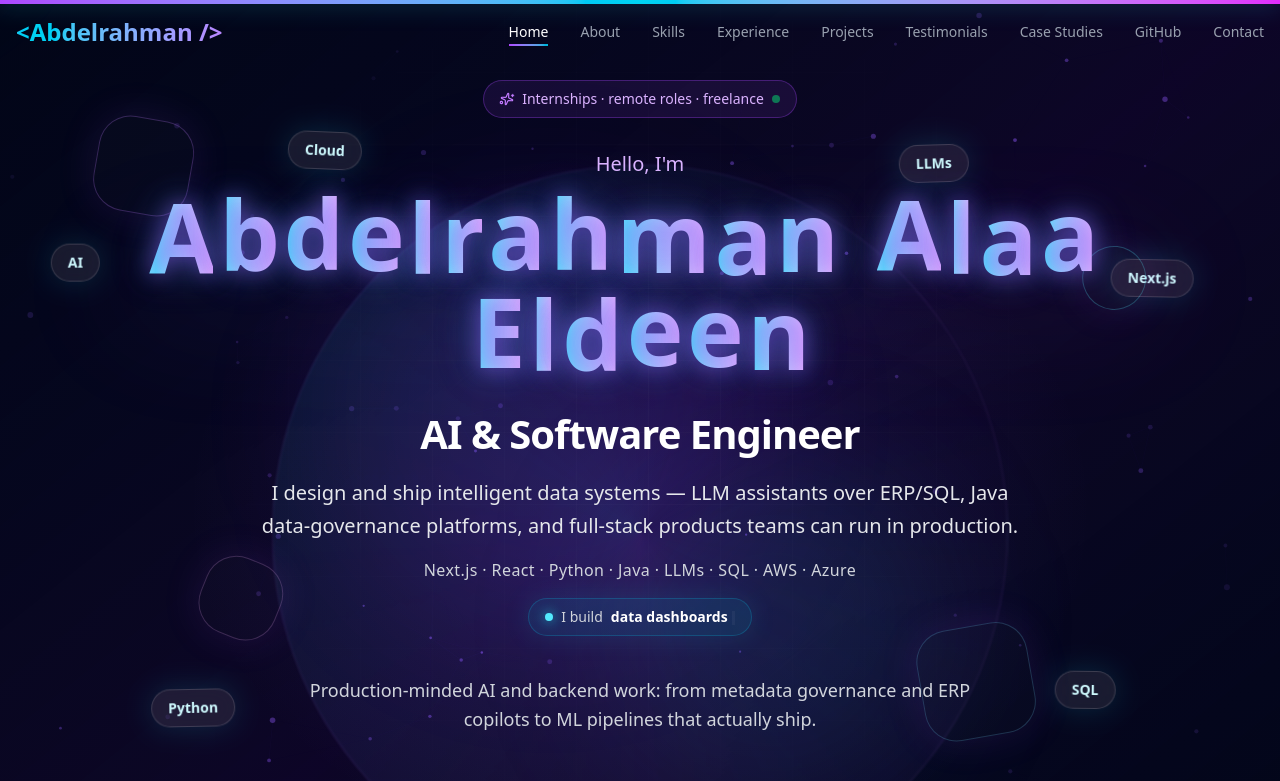
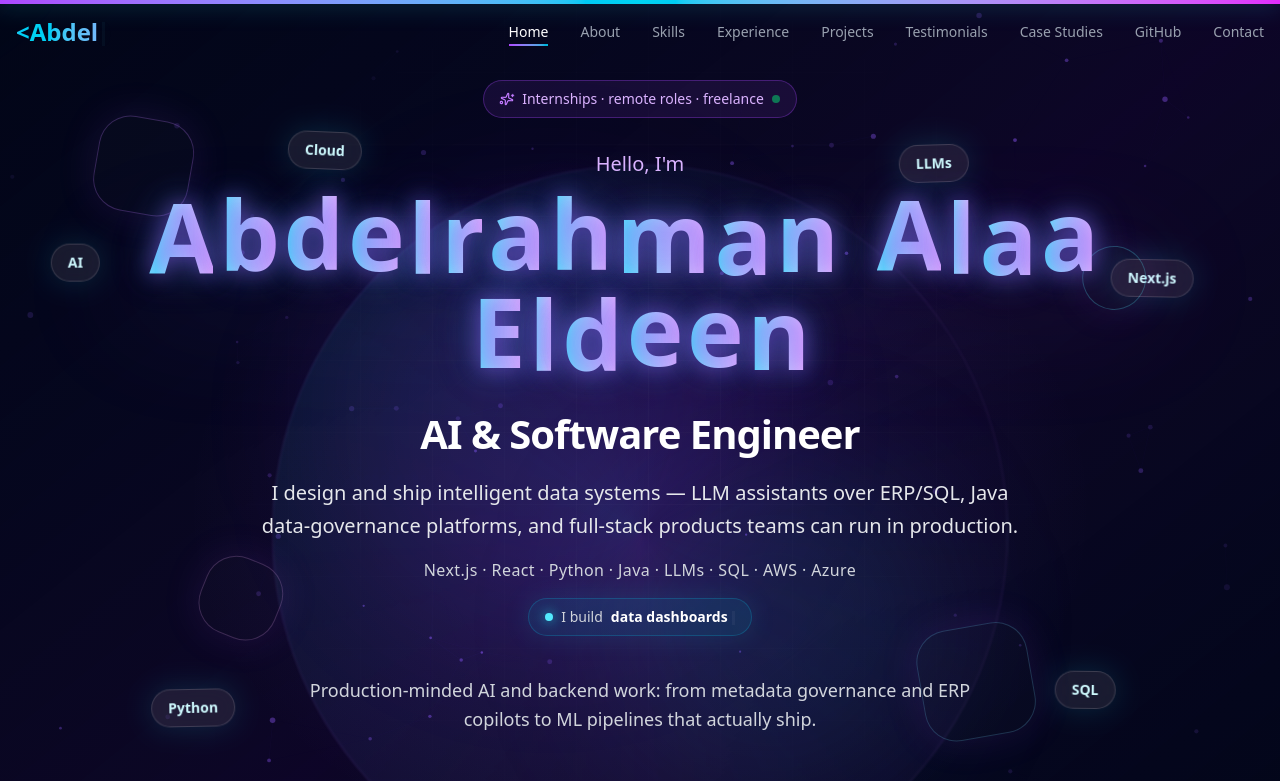
Before and after one commit to Elmezo/Abdo_Portfolio, a Next.js app: page / in a window 1280 px wide. Shown: the top 781 px of the page. Built offline with nearby package versions, Linux system fonts and the light colour scheme.

Commit message:
Animate navigation logo typing
Co-authored-by: Abdelrahman Alaa Eldeen Ezz Eldeen <Elmezo@users.noreply.github.com>

```diff
--- a/src/components/ui-custom/animations.tsx
+++ b/src/components/ui-custom/animations.tsx
@@ -219,6 +219,7 @@ export function SectionHeading({ eyebrow, title, description, className = '' }:
 interface TypewriterEffectProps {
   words: string[];
   className?: string;
+  cursorClassName?: string;
   typingSpeed?: number;
   deletingSpeed?: number;
   pauseDuration?: number;
@@ -227,6 +228,7 @@ interface TypewriterEffectProps {
 export function TypewriterEffect({
   words,
   className = '',
+  cursorClassName = 'bg-current',
   typingSpeed = 100,
   deletingSpeed = 50,
   pauseDuration = 2000,
@@ -275,7 +277,7 @@ export function TypewriterEffect({
       <motion.span
         animate={{ opacity: [1, 0] }}
         transition={{ duration: 0.5, repeat: Infinity }}
-        className="inline-block w-[3px] h-[1em] bg-current ml-1 align-middle"
+        className={`inline-block w-[3px] h-[1em] ml-1 align-middle ${cursorClassName}`}
       />
     </span>
   );
--- a/src/components/ui-custom/navigation.tsx
+++ b/src/components/ui-custom/navigation.tsx
@@ -3,7 +3,7 @@
 import { motion, useScroll, useTransform } from 'framer-motion';
 import { useState, useEffect } from 'react';
 import { Menu, X } from 'lucide-react';
-import { GradientText } from '../ui-custom/glass-card';
+import { TypewriterEffect } from '../ui-custom/animations';
 
 const navItems = [
   { name: 'Home', href: '#home' },
@@ -116,10 +116,18 @@ export function Navigation() {
         <motion.button
           type="button"
           onClick={() => scrollToSection('#home')}
+          aria-label="Go to home"
           whileHover={{ scale: 1.05 }}
           className="relative z-30 text-2xl font-bold touch-manipulation"
         >
-          <GradientText>&lt;Abdelrahman /&gt;</GradientText>
+          <TypewriterEffect
+            words={['<Abdelrahman />']}
+            typingSpeed={90}
+            deletingSpeed={45}
+            pauseDuration={900}
+            className="inline-block min-w-[13ch] bg-gradient-to-r from-purple-400 via-cyan-400 to-purple-400 bg-[length:200%_auto] bg-clip-text text-left text-transparent animate-gradient"
+            cursorClassName="bg-cyan-300 shadow-[0_0_12px_rgba(34,211,238,0.85)]"
+          />
         </motion.button>
 
         <div className="hidden md:flex items-center gap-8">
```
